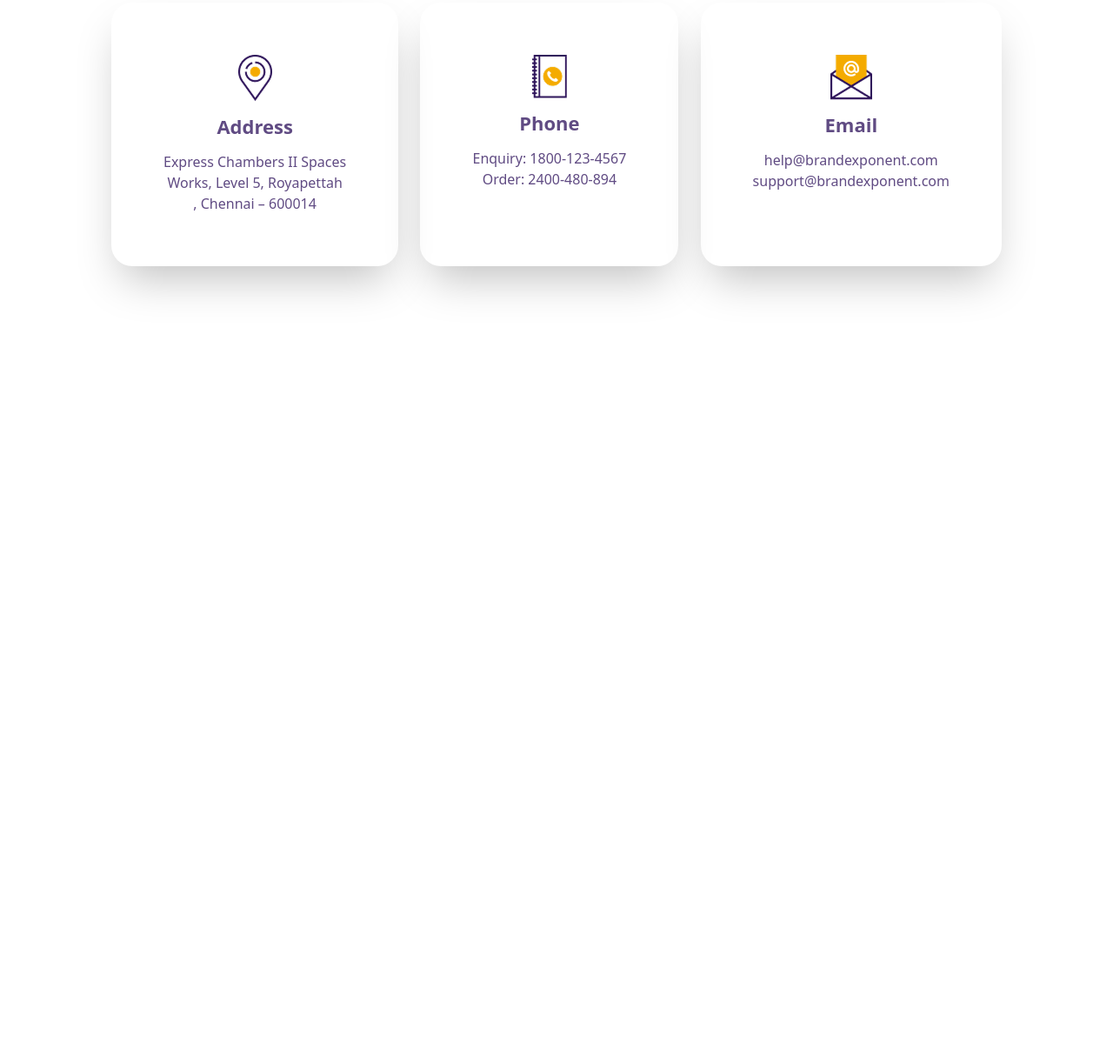
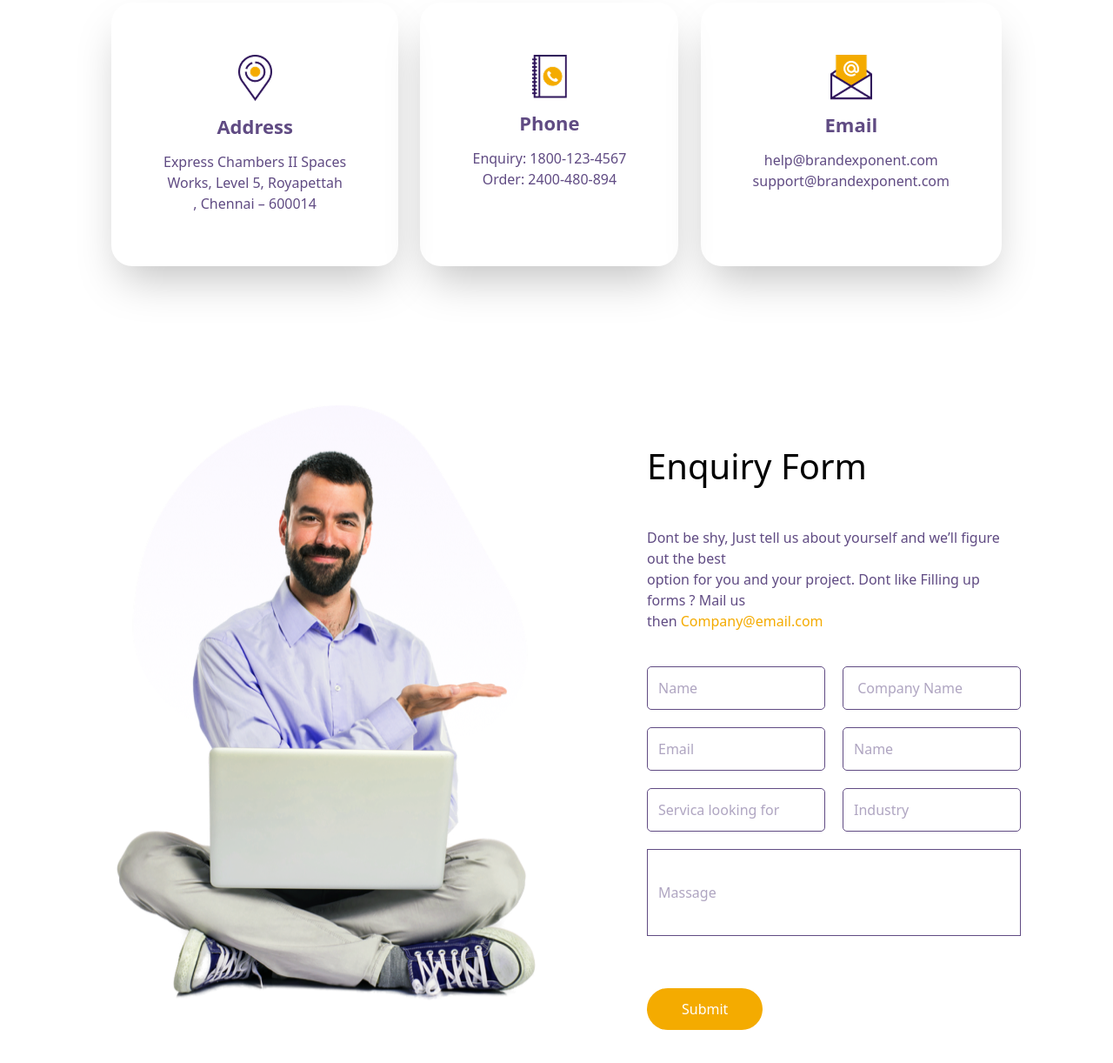
Before and after one commit to Dodikhudoev-Ahmad/hometask-fot-21.01.26, a website: page src/index.html in a window 1280 px wide. Shown: the part 7729-8951 px from the top of the page at 87% size. Before the commit the page ends 8115 px from the top, so only its background shows below. Drawn offline with nearby package versions, Linux system fonts and the light colour scheme; files that its build step writes are made by us from their sources.

Commit message:
Enquire Form

```diff
--- a/src/index.html
+++ b/src/index.html
@@ -435,6 +435,39 @@
             </div>
         </div>
     </section>
+    <section class="max-w-[80%] m-auto py-20 flex gap-30">
+        <img src="./assets/image99.png" alt="">
+        <div class="flex flex-col gap-10 mt-10 items-start">
+            <h1 class="text-[40px]">Enquiry Form</h1>
+            <p class="text-[#604B83]">Dont be shy, Just tell us about yourself and we’ll figure out the best <br> option for you and your
+                project. Dont like Filling up forms ? Mail us <br> then <span
+                    class="text-[#F4AB00]">Company@email.com</span>
+            </p>
+            <div>
+            <div class="flex gap-5">
+                <input class="border p-3 rounded-[5px]  w-full text-[#604B83] border-[#604B83]" type="text" name=""
+                    id="" placeholder="Name">
+                <input class="border p-3 rounded-[5px]  w-full text-[#604B83] border-[#604B83]" type="text" name=""
+                    id="" placeholder=" Company Name">
+            </div>
+            <div class="flex gap-5 mt-5">
+                <input class="border p-3  w-full rounded-[5px] text-[#604B83] border-[#604B83]" type="text" name=""
+                    id="" placeholder="Email">
+                <input class="border p-3  w-full rounded-[5px] text-[#604B83] border-[#604B83]" type="text" name=""
+                    id="" placeholder="Name">
+            </div>
+            <div class="flex gap-5 mt-5">
+                <input class="border p-3  w-full rounded-[5px] text-[#604B83] border-[#604B83]" type="text" name=""
+                    id="" placeholder="Servica looking for">
+                <input class="border p-3  w-full rounded-[5px] text-[#604B83] border-[#604B83]" type="text" name=""
+                    id="" placeholder="Industry">
+            </div>
+            <input class="border h-[100px] mt-5 p-3 w-[430px] text-[#604B83] border-[#604B83]" type="text" name="" id=""
+                placeholder="Massage">
+                </div>
+            <button class=" bg-[#F4AB00] text-white px-10 py-3 rounded-3xl mt-5">Submit </button>
+        </div>
+    </section>
 </body>
 
 </html>
```
